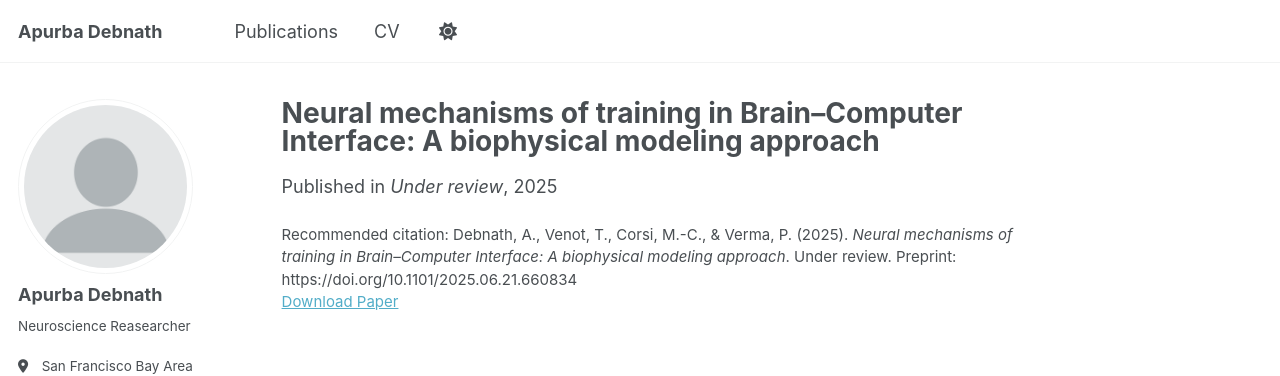
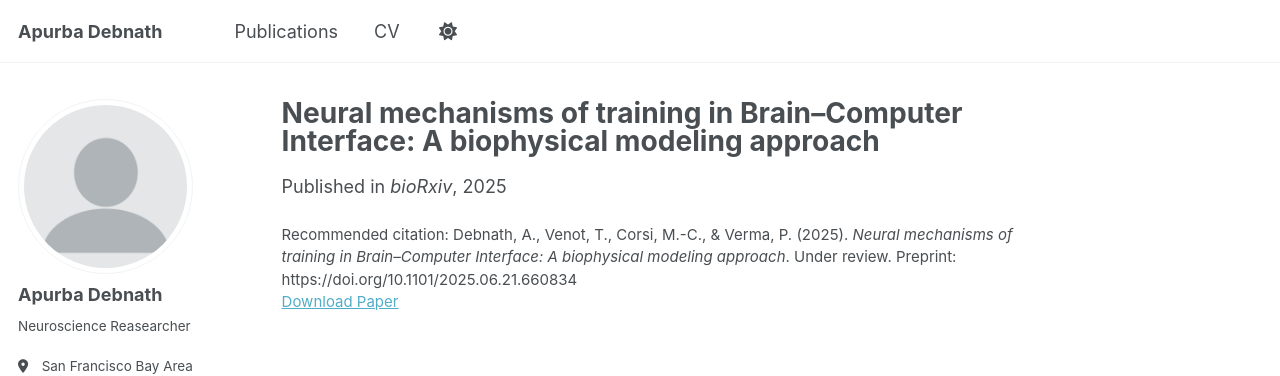
Before and after one commit to ApurbaApd/ApurbaApd.github.io, a Jekyll site: the page built from _publications/2009-10-01-paper-title-number-1.md, in a window 1280 px wide. Shown: the top 376 px of the page. Built offline with Jekyll 4.4.1, drawn with Linux system fonts in a browser that asks for light colours; some web fonts are replaced; a script bundle is joined from its source files by our own code; library files that are not in the unit come from our copies.

Commit message:
Update venue from 'Under review' to 'bioRxiv'

```diff
--- a/_publications/2009-10-01-paper-title-number-1.md
+++ b/_publications/2009-10-01-paper-title-number-1.md
@@ -5,7 +5,7 @@ category: manuscripts
 permalink: /publication/2025-06-21-neural-mechanisms-bci
 excerpt: "We investigated the neural mechanisms underlying learning in brain–computer interface control using a biophysical modeling framework, with implications for biologically informed and personalized BCI training protocols."
 date: 2025-06-21
-venue: "Under review"
+venue: "bioRxiv"
 paperurl: "https://doi.org/10.1101/2025.06.21.660834"
 citation: 'Debnath, A., Venot, T., Corsi, M.-C., & Verma, P. (2025). <i>Neural mechanisms of training in Brain–Computer Interface: A biophysical modeling approach</i>. Under review. Preprint: https://doi.org/10.1101/2025.06.21.660834'
 ---
```
